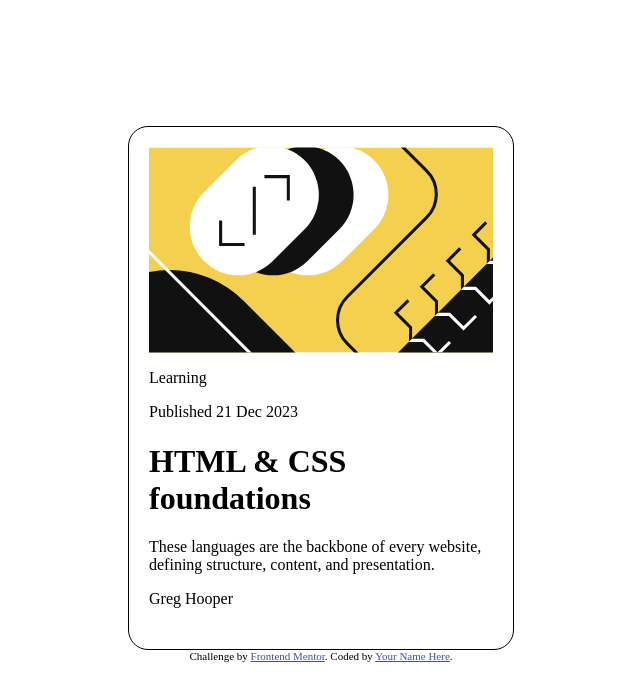
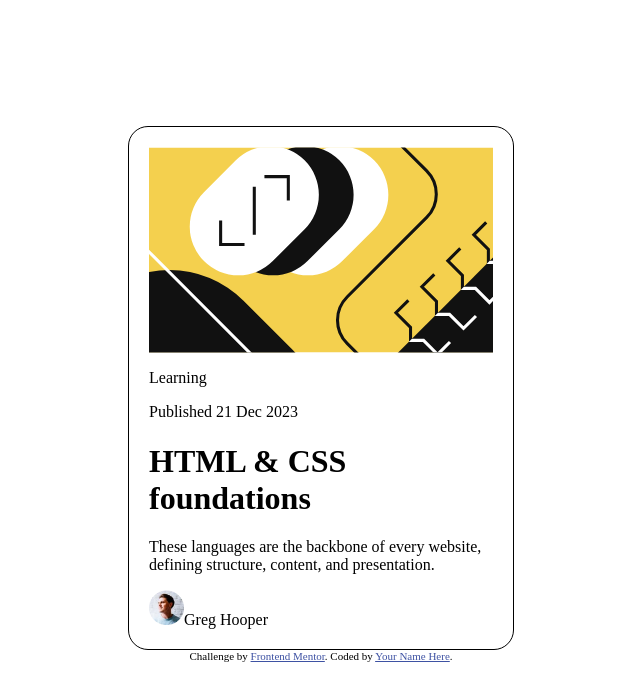
Before and after one commit to NateDaveHill/BlogPreviewCard, a plain HTML site: page index.html in a window 1280 px wide. Shown: the whole page, without its empty margins (319-959 px from the left). Drawn offline with Linux system fonts and the light colour scheme; files whose address does not match are found by name.

Commit message:
EOD commit 2.0

```diff
--- a/index.html
+++ b/index.html
@@ -3,7 +3,9 @@
 <head>
   <meta charset="UTF-8">
   <meta name="viewport" content="width=device-width, initial-scale=1.0"> <!-- displays site properly based on user's device -->
-
+  <link rel="preconnect" href="https://fonts.googleapis.com">
+  <link rel="preconnect" href="https://fonts.gstatic.com" crossorigin>
+  <link href="https://fonts.googleapis.com/css2?family=Figtree:ital,wght@0,300..900;1,300..900&display=swap" rel="stylesheet">
   <link rel="icon" type="image/png" sizes="32x32" href="./assets/images/favicon-32x32.png">
   <link rel="stylesheet" href="style.css">
 
@@ -31,7 +33,7 @@
           These languages are the backbone of every website, defining structure, content, and presentation.
         </p>
         <div class="user">
-          Greg Hooper
+          <img src="C:\Users\natha\OneDrive\Desktop\00_Temp\02_FrontendMentor.io\blog-preview-card-main\assets\images\image-avatar.webp" alt="Greg Hooper profile picture">Greg Hooper
         </div>
 
       </div>
--- a/style.css
+++ b/style.css
@@ -27,3 +27,23 @@
 .box txtBox {
     align-items: center;
 }
+
+.box .user img {
+    width: 35px;
+    height: 35px;
+}
+
+
+
+
+
+
+/* // <uniquifier>: Use a unique and descriptive class name
+// <weight>: Use a value from 300 to 900
+
+.figtree-<uniquifier> {
+  font-family: "Figtree", sans-serif;
+  font-optical-sizing: auto;
+  font-weight: <weight>;
+  font-style: normal;
+} */
```
